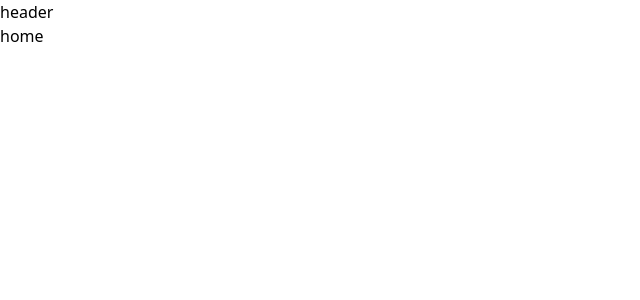
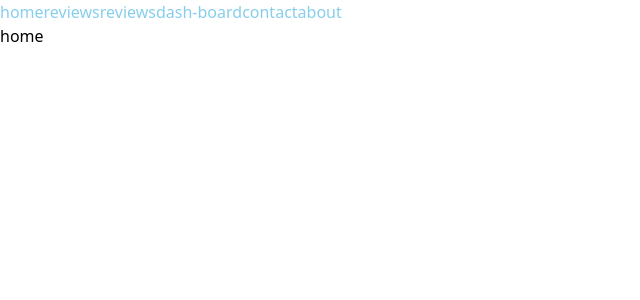
Before and after one commit to alamgir5253/The-Alchemist-, a React (Create React App) app: page / in a window 1280 px wide. Shown: the top 300 px of the page, without its empty margins (0-640 px from the left). Built offline with nearby package versions, Linux system fonts and the light colour scheme.

Commit message:
navlink added

```diff
--- a/src/Components/Header/Header.css
+++ b/src/Components/Header/Header.css
@@ -0,0 +1,6 @@
+.active{
+    color: blue;
+}
+.normal{
+    color: skyblue;
+}
--- a/src/Components/Header/Header.js
+++ b/src/Components/Header/Header.js
@@ -1,9 +1,17 @@
 import React from 'react';
+import { NavLink } from 'react-router-dom';
 import './Header.css'
 const Header = () => {
     return (
         <div>
-            <h1>header</h1>
+            <div>
+                <NavLink to= 'home' className={({isActive})=> isActive ? 'active' : 'normal'}>home</NavLink>
+                <NavLink to= 'reviews' className={({isActive})=> isActive ? 'active' : 'normal'}>reviews</NavLink>
+                <NavLink to= 'reviews' className={({isActive})=> isActive ? 'active' : 'normal'}>reviews</NavLink>
+                <NavLink to= 'dash-board' className={({isActive})=> isActive ? 'active' : 'normal'}>dash-board</NavLink>
+                <NavLink to= 'contact' className={({isActive})=> isActive ? 'active' : 'normal'}>contact</NavLink>
+                <NavLink to= 'about' className={({isActive})=> isActive ? 'active' : 'normal'}>about</NavLink>
+            </div>
         </div>
     );
 };
```
